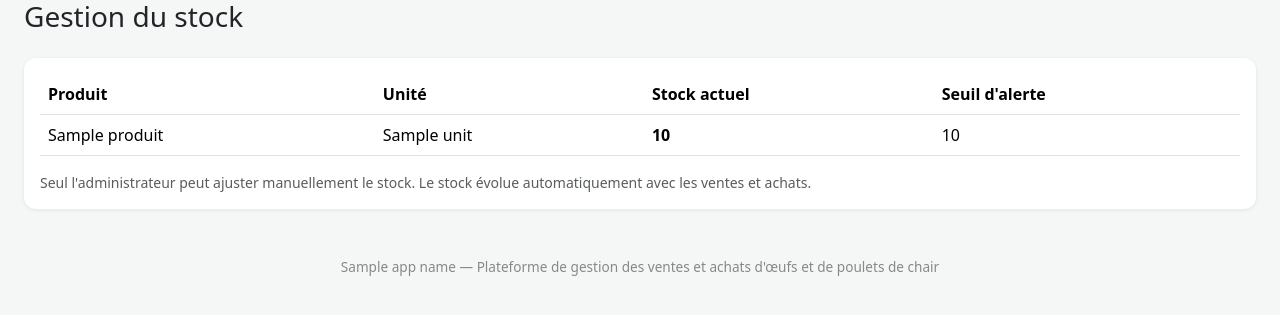
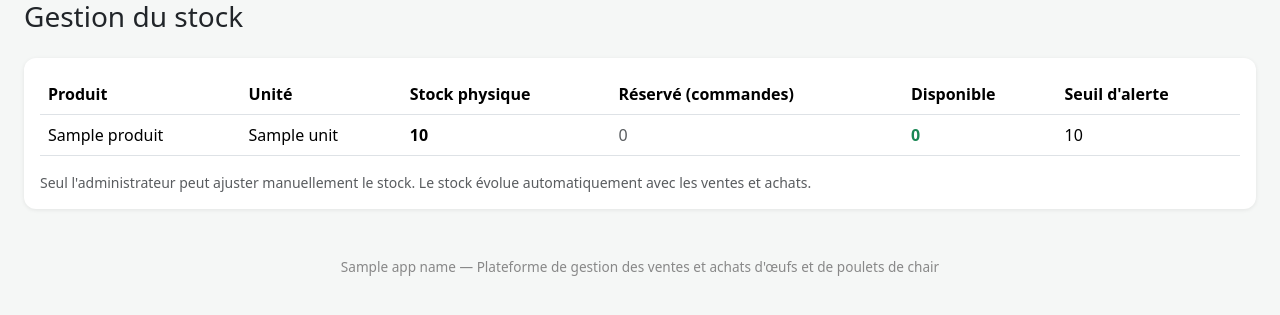
Before and after one commit to Bayegaye/senavipro, a Python web app: template templates/stock.html in a window 1280 px wide. Shown: the top 315 px of the page. Run offline with Jinja, Linux system fonts and the light colour scheme; the template is opened without the code that fills it: most values are stand-ins (such as "Sample title", 1, 10 or a date in 2020).

Commit message:
Update stock.html

```diff
--- a/templates/stock.html
+++ b/templates/stock.html
@@ -5,13 +5,15 @@
 <div class="card card-stat p-3">
   <div class="table-responsive">
   <table class="table table-hover align-middle">
-    <thead><tr><th>Produit</th><th>Unité</th><th>Stock actuel</th><th>Seuil d'alerte</th>{% if current_user.is_admin %}<th>Ajuster</th>{% endif %}</tr></thead>
+    <thead><tr><th>Produit</th><th>Unité</th><th>Stock physique</th><th>Réservé (commandes)</th><th>Disponible</th><th>Seuil d'alerte</th>{% if current_user.is_admin %}<th>Ajuster</th>{% endif %}</tr></thead>
     <tbody>
     {% for p in produits %}
       <tr class="{% if p.stock <= p.seuil_alerte %}table-warning{% endif %}">
         <td>{{ p.name }}</td>
         <td>{{ p.unit }}</td>
         <td><strong>{{ '%.0f'|format(p.stock) }}</strong></td>
+        <td class="text-muted">{{ '%.0f'|format(p.stock - disponibilites.get(p.id, p.stock)) }}</td>
+        <td class="{% if disponibilites.get(p.id, p.stock) <= p.seuil_alerte %}text-danger fw-bold{% else %}fw-bold text-success{% endif %}">{{ '%.0f'|format(disponibilites.get(p.id, p.stock)) }}</td>
         <td>{{ '%.0f'|format(p.seuil_alerte) }}</td>
         {% if current_user.is_admin %}
         <td>
```
